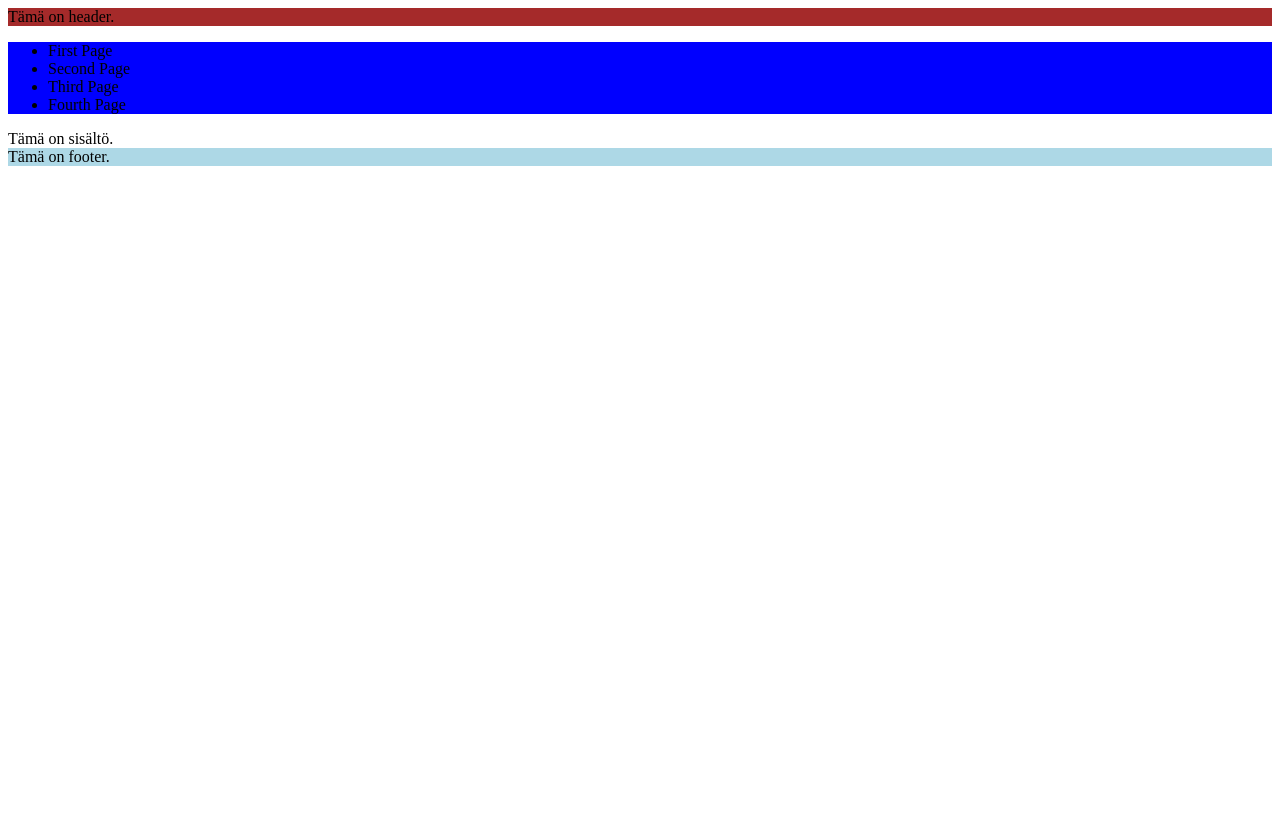
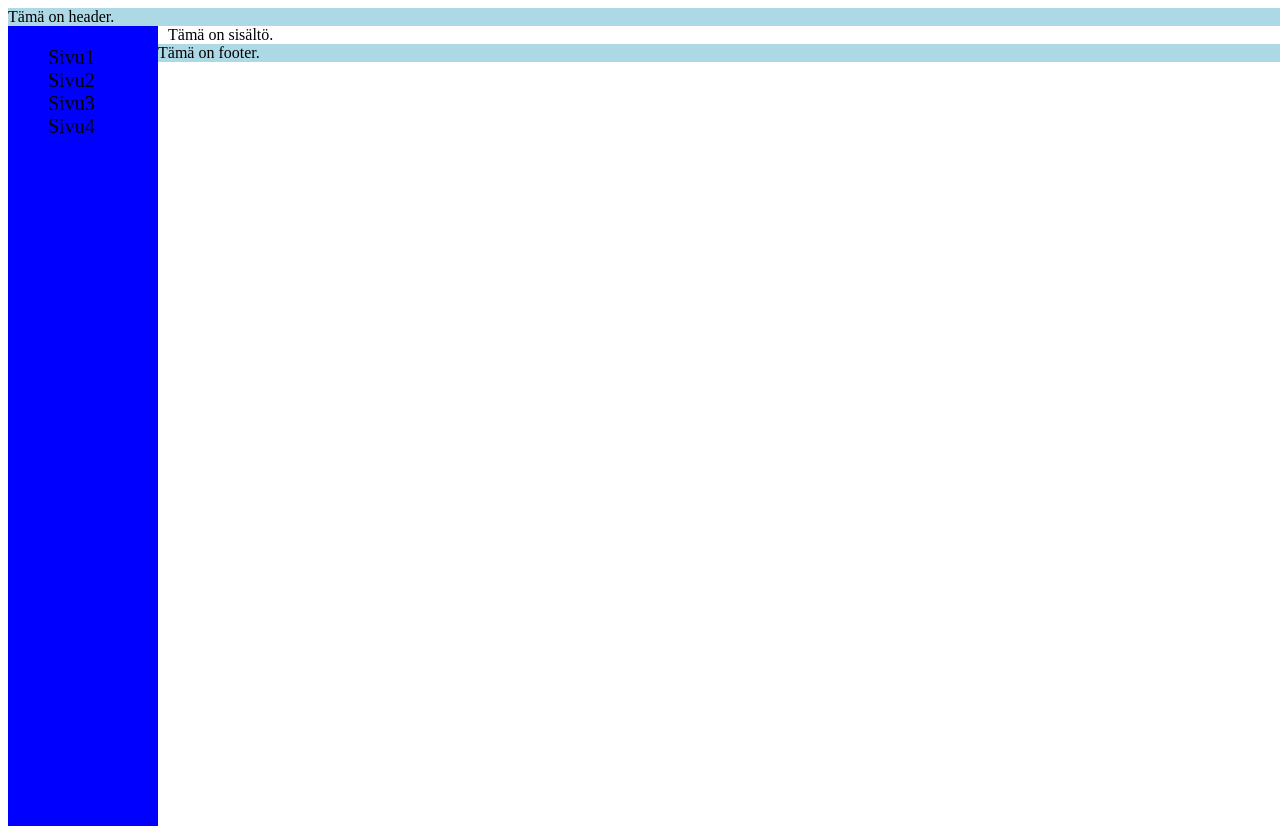
Before and after one commit to tonipir/har4, a plain HTML site: page index.html in a window 1280 px wide. Before the commit the page ends 800 px from the top, so only its background shows below. Drawn offline with Linux system fonts and the light colour scheme.

Commit message:
Funktio korjattu, tyylejä muutettu

```diff
--- a/css/mystyle.css
+++ b/css/mystyle.css
@@ -1,10 +1,33 @@
+
+html,
+		body {
+		  height: 100%;
+		  width: 100%;
+		}
+
+
 #Header{
-  background-color: brown;
+  background-color: lightblue;
 }
+
 #Menu{
+  float: left;
+  width: 150px;
+  height: 100%;
+  font-size: 20px;
   background-color: blue;
 }
+#Menu ul li{
+  list-style: none;
+  text-decoration: none;
+
+}
+#Menu ul li a:hover{
+  background-color: white;
+}
 #Content{
+
+  margin-left: 160px;
 
 }
 #Footer{
--- a/index.html
+++ b/index.html
@@ -1,25 +1,34 @@
 <!DOCTYPE html>
 <html lang="en" dir="ltr">
+
+
+
+
+
   <head>
     <meta charset="utf-8">
     <title>Harjoitus4</title>
     <link rel="stylesheet" href="css/mystyle.css">
     <script src="myfunctions.js" charset="utf-8"></script>
-  </head>
+    </head>
+
+
   <body>
+
     <div id="Header">
       Tämä on header.
     </div>
     <div id="Menu">
       <ul>
 
-        <li> <a onclick="loadXMLDoc('first.html')">First Page</a> </li>
-        <li> <a onclick="loadXMLDoc('second.html')">Second Page</a> </li>
-        <li> <a onclick="loadXMLDoc('third.html')">Third Page</a> </li>
-        <li> <a onclick="loadXMLDoc('fourth.html')">Fourth Page</a> </li>
+        <li> <a onclick="loadXMLDoc('First.html')" <a/> Sivu1 </li>
+        <li> <a onclick="loadXMLDoc('Second.html')" <a/> Sivu2 </li>
+        <li> <a onclick="loadXMLDoc('Third.html')" <a/> Sivu3 </li>
+        <li> <a onclick="loadXMLDoc('Fourth.html')" <a/> Sivu4 </li>
+      </ul>
 
 
-      </ul>
+
     </div>
     <div id="Content">
       Tämä on sisältö.
@@ -28,4 +37,6 @@
       Tämä on footer.
     </div>
   </body>
+
+
 </html>
--- a/myfunctions.js
+++ b/myfunctions.js
@@ -1,4 +1,3 @@
-<script>
 function loadXMLDoc(url) {
   var xhttp;
   if (window.XMLHttpRequest) {
@@ -16,4 +15,3 @@ function loadXMLDoc(url) {
   xhttp.open("GET", url, true);
   xhttp.send();
 }
-</script>
```
